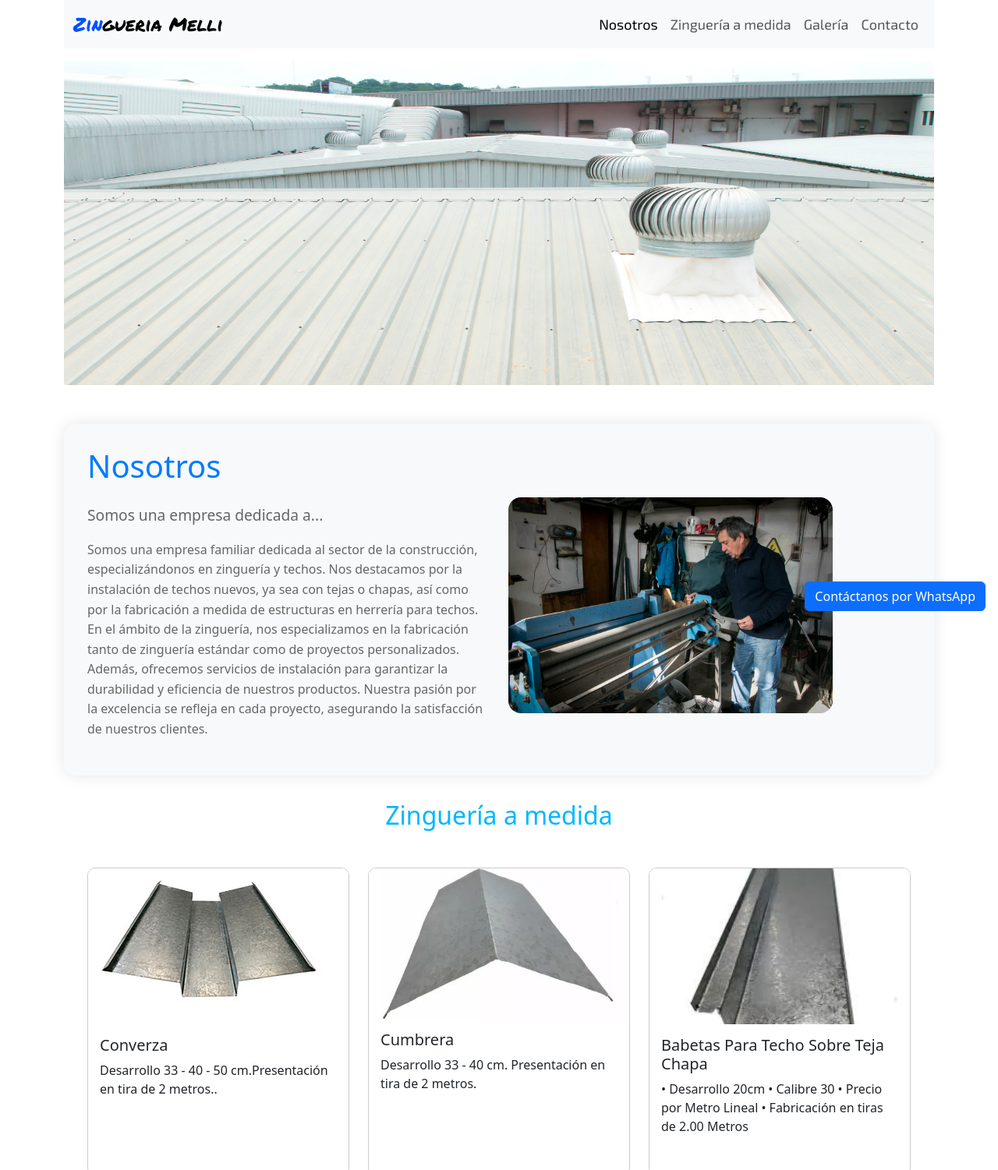
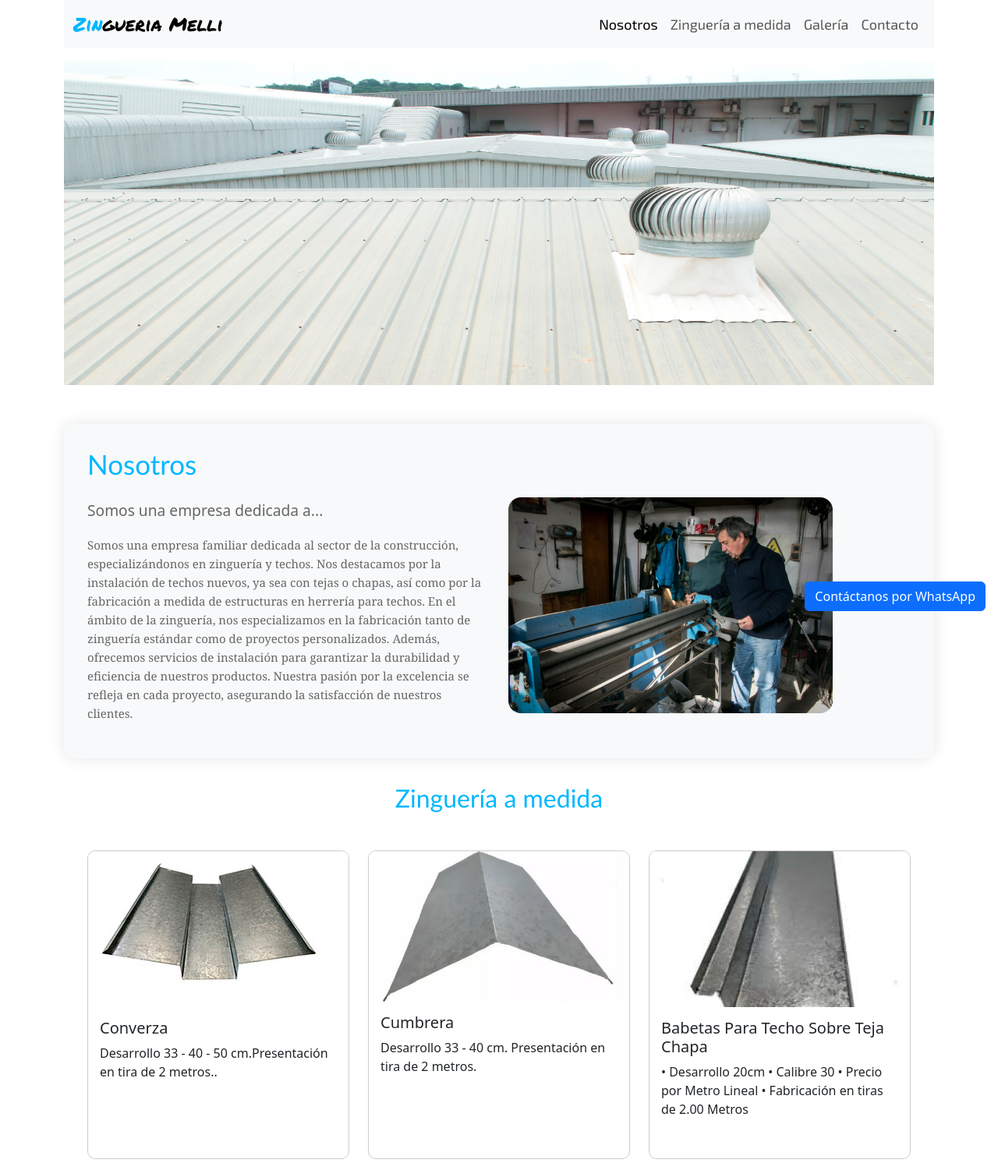
Before and after one commit to LucasAndres268/lucasandres268.github.io, a plain HTML site: page index.html in a window 1280 px wide. Shown: the top 1501 px of the page at 78% size. Drawn offline with nearby package versions, Linux system fonts and the light colour scheme; a web font is replaced by a local one.

Commit message:
Descripción de los cambios

```diff
--- a/index.html
+++ b/index.html
@@ -57,7 +57,7 @@
 
   <nav class="navbar navbar-expand-lg navbar-light bg-light mx-auto" style="font-family: 'Permanent Marker', cursive;">
     <div class="container-fluid">
-        <a class="navbar-brand" href="#" style="font-size: 24px;"><span style="color: rgb(0, 81, 255);">Zin</span>gueria Melli</a>
+        <a class="navbar-brand" href="#" style="font-size: 24px;"><span style="color: rgb(0, 183, 255);">Zin</span>gueria Melli</a>
         <button class="navbar-toggler" type="button" data-bs-toggle="collapse" data-bs-target="#navbarNavDropdown" aria-controls="navbarNavDropdown" aria-expanded="false" aria-label="Toggle navigation">
             <span class="navbar-toggler-icon"></span>
         </button>
@@ -104,9 +104,9 @@
     <section id="quienes-somos">
       <div class="row">
         <div class="col-lg-6">
-          <h2 class="mb-4">Nosotros</h2>
+          <h2 class="mb-4 " style="color: rgb(0, 183, 255);font-family: 'Trebuchet MS', 'Lucida Sans Unicode', 'Lucida Grande', 'Lucida Sans', Arial, sans-serif;font-size: 35px;">Nosotros</h2>
           <p class="lead">Somos una empresa dedicada a...</p>
-          <p style="font-size: 16px;">
+          <p style="font-size: 15px;font-family: Georgia, 'Times New Roman', Times, serif;">
             Somos una empresa familiar dedicada al sector de la construcción, especializándonos en zinguería y techos.
             Nos destacamos por la instalación de techos nuevos, ya sea con tejas o chapas, así como por la fabricación
             a medida de estructuras en herrería para techos. En el ámbito de la zinguería, nos especializamos en la
@@ -128,7 +128,7 @@
   </div>
 
 
-  <h2 style="text-align: center;color: rgb(0, 183, 255);margin-top: 2rem;">Zinguería a medida</h2>
+  <h2 style="text-align: center;color: rgb(0, 183, 255);margin-top: 2rem;font-family: 'Trebuchet MS', 'Lucida Sans Unicode', 'Lucida Grande', 'Lucida Sans', Arial, sans-serif;">  Zinguería a medida</h2>
 
   <div class="row row-cols-1 row-cols-md-3 g-4" style="justify-content: center; max-width: 90%; margin: 0 auto;">
 
@@ -199,7 +199,7 @@
 
   <section class="photo-section">
     <div class="container">
-      <h2 class="text-center mb-4 " style="color: rgb(0, 153, 255);">Galeria</h2>
+      <h2 class="text-center mb-4 " style="color: rgb(0, 153, 255);font-family: 'Trebuchet MS', 'Lucida Sans Unicode', 'Lucida Grande', 'Lucida Sans', Arial, sans-serif;">  Galeria</h2>
       <div class="row">
         <div class="col-md-4 photo-column">
           <img src="1.jpg" class="d-block w-100" alt="Foto 1">
@@ -254,7 +254,7 @@
       <!-- Sección del formulario -->
       <div class="col-md-6">
         <div id="form-container">
-          <h2>Contacto</h2>
+          <h2 style="color: rgb(0, 183, 255);font-family: 'Permanent Marker', cursive;font-family: 'Trebuchet MS', 'Lucida Sans Unicode', 'Lucida Grande', 'Lucida Sans', Arial, sans-serif;">Contacto</h2>
           <div class="mb-3">
             <label for="exampleFormControlInput1" class="form-label">Email address</label>
             <input type="email" class="form-control" id="exampleFormControlInput1" placeholder="name@example.com">
```
